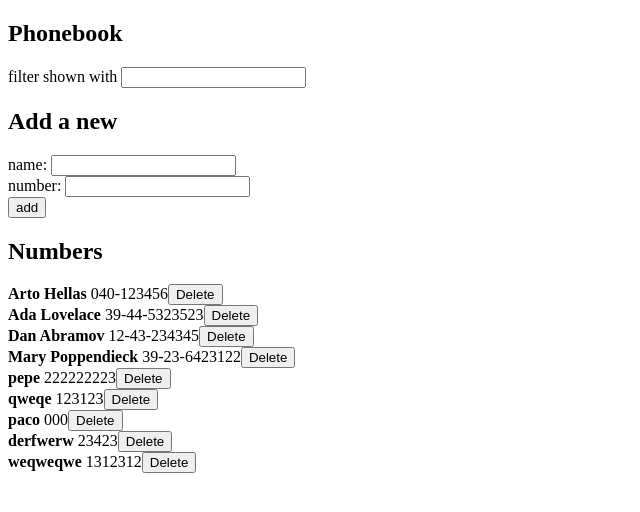
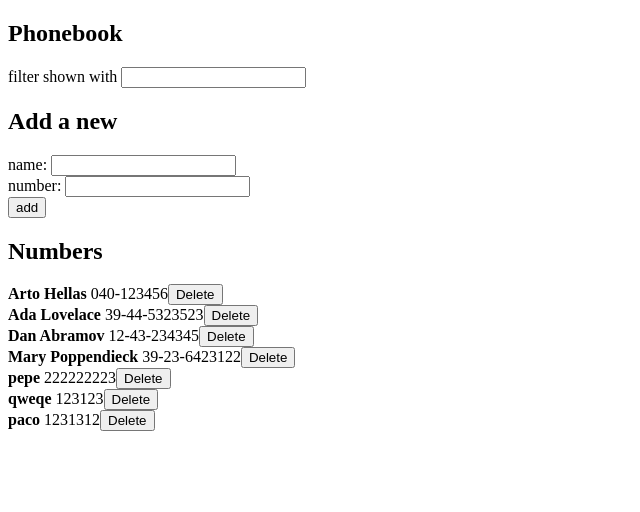
Before and after one commit to Mestpal/fullstackopen, a React (Vite) app in the folder part2/agenda/: page / in a window 1280 px wide. Shown: the top 512 px of the page, without its empty margins (0-640 px from the left). Built offline with nearby package versions, Linux system fonts and the light colour scheme; data requests are answered from the project's data file.

Commit message:
Exercise 2.17 Agenda 11

```diff
--- a/part2/agenda/db.json
+++ b/part2/agenda/db.json
@@ -33,17 +33,7 @@
     {
       "id": "9e4a",
       "name": "paco",
-      "number": "000"
-    },
-    {
-      "id": "2feb",
-      "name": "derfwerw",
-      "number": "23423"
-    },
-    {
-      "id": "59e0",
-      "name": "weqweqwe",
-      "number": "1312312"
+      "number": "1231312"
     }
   ]
 }
--- a/part2/agenda/src/App.jsx
+++ b/part2/agenda/src/App.jsx
@@ -15,6 +15,7 @@ const App = () => {
   const [filter, setFilter] = useState('')
   const [message, setMessage] = useState('')
   const [showMessage, setShowMessage] = useState(false)
+  const [error, setError] = useState(false)
 
   const getAllContacts = () => {
    personServices.getAll()
@@ -79,6 +80,10 @@ const App = () => {
             getAllContacts()
             showNotification(`Updated ${newName}`)
           })
+          .catch(() => {
+            setError(true)
+            showNotification(`Information of ${newName} has already been deleted from the server`)
+          })
       }
     }
   }
@@ -94,13 +99,14 @@ const App = () => {
     setTimeout(() => {
       setShowMessage(false)
       setMessage('')
+      setError(false)
     }, 1000)
   }
 
   return (
     <div>
       <h2>Phonebook</h2>
-      <Notification message={message} show={showMessage}/>
+      <Notification message={message} show={showMessage} error={error}/>
       <Filter filter={filter} action={onChangeFilter}/>
       <h2>Add a new</h2>
       <PersonForm newName={newName} newNumber={newNumber} actionName={onChangeName} actionNumber={onChangeNumber} submit={onSubmitForm}/>
--- a/part2/agenda/src/components/notification.jsx
+++ b/part2/agenda/src/components/notification.jsx
@@ -1,7 +1,7 @@
-const Notification = ({show, message}) => {
+const Notification = ({show, message, error}) => {
   if (show) {
     return <>
-      <div className="notification">
+      <div className={!error ? "notification" : "error"}>
         {message}
       </div>
     </>
```
